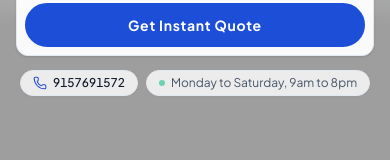
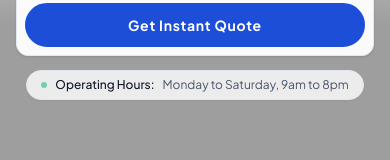
Before and after one commit to sp25126/assignment-J-RAT, a React (Vite) app: page / in a window 390 px wide. Shown: the part 424-584 px from the top of the page. Built offline with nearby package versions, Linux system fonts and the light colour scheme.

Commit message:
refactor(hero): remove phone pill from hero, keep centralized in navbar

```diff
--- a/src/components/Hero.jsx
+++ b/src/components/Hero.jsx
@@ -469,18 +469,11 @@ export default function Hero({ onOpenBooking }) {
                 </form>
               )}
 
-              {/* Contact Details & Operating Hours - Clean, Tasteful Trust Row */}
-              <div className="mt-3.5 flex flex-wrap items-center justify-center gap-2 sm:gap-3 text-xs sm:text-sm">
-                <a
-                  href="tel:9157691572"
-                  className="inline-flex items-center gap-1.5 px-3 py-1 rounded-full bg-[var(--surface-card)]/80 hover:bg-[var(--surface-card)] backdrop-blur-sm border border-[var(--border-subtle)] text-[var(--ink-primary)] font-medium tabular-nums transition-all hover:border-[var(--border-strong)] shadow-[0_1px_3px_rgba(15,23,42,0.03)]"
-                >
-                  <Phone className="w-3.5 h-3.5 text-[var(--accent-primary)]" strokeWidth={1.75} />
-                  <span>9157691572</span>
-                </a>
-                <span className="hidden sm:inline text-[var(--border-strong)]" aria-hidden="true">•</span>
-                <div className="inline-flex items-center gap-1.5 px-3 py-1 rounded-full bg-[var(--surface-card)]/80 backdrop-blur-sm border border-[var(--border-subtle)] text-[var(--ink-secondary)] shadow-[0_1px_3px_rgba(15,23,42,0.03)]">
+              {/* Operating Hours & Availability Trust Row */}
+              <div className="mt-3.5 flex items-center justify-center text-xs sm:text-sm">
+                <div className="inline-flex items-center gap-2 px-3.5 py-1.5 rounded-full bg-[var(--surface-card)]/80 backdrop-blur-sm border border-[var(--border-subtle)] text-[var(--ink-secondary)] shadow-[0_1px_3px_rgba(15,23,42,0.03)]">
                   <span className="w-1.5 h-1.5 rounded-full bg-emerald-500 animate-pulse" aria-hidden="true" />
+                  <span className="font-medium text-[var(--ink-primary)]">Operating Hours:</span>
                   <span>Monday to Saturday, 9am to 8pm</span>
                 </div>
               </div>
```
